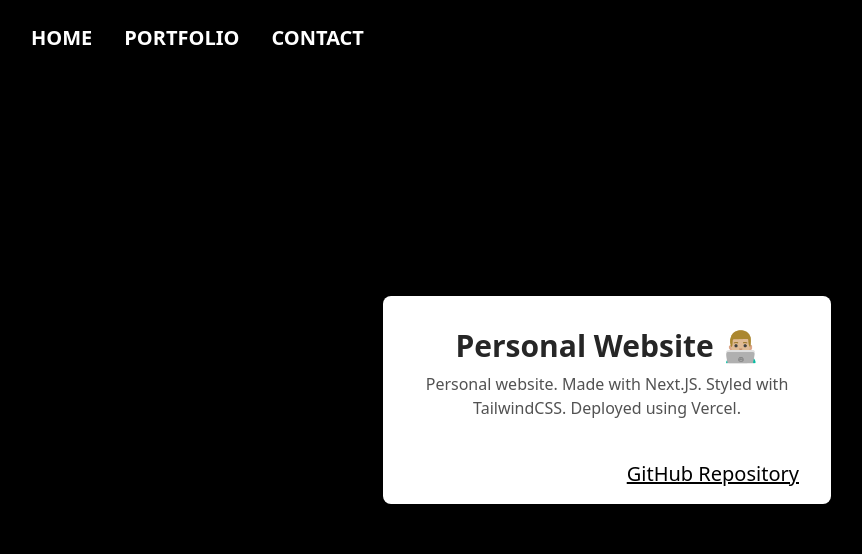
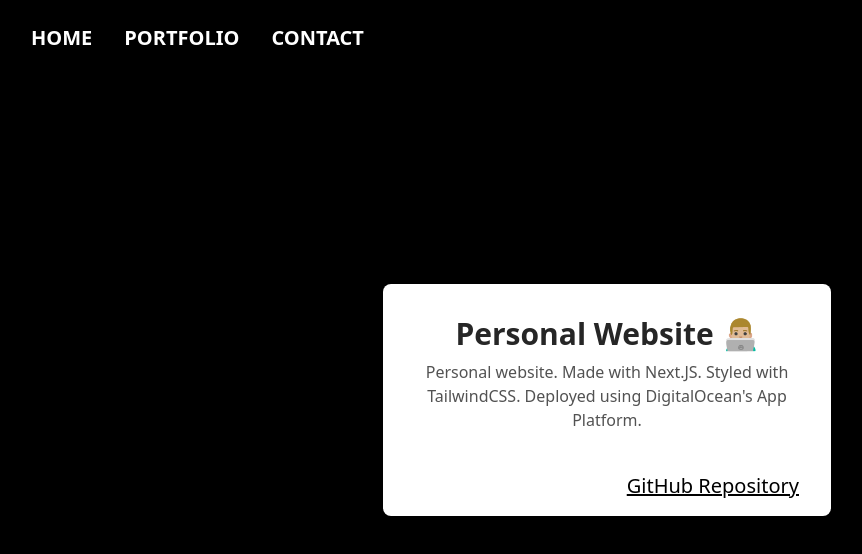
Before and after one commit to Neddoo/neddo.dev, a Next.js app: page /portfolio in a window 1280 px wide. Shown: the top 554 px of the page, without its empty margins (33-895 px from the left). Built offline with nearby package versions, Linux system fonts and the light colour scheme.

Commit message:
Update portfolio.tsx

```diff
--- a/pages/portfolio.tsx
+++ b/pages/portfolio.tsx
@@ -19,7 +19,7 @@ export default function Home() {
           </div>
           <div>
             <h2 className="text-gray-800 text-3xl font-semibold">Personal Website 👨🏼‍💻</h2>
-            <p className="mt-2 text-gray-600">Personal website. Made with Next.JS. Styled with TailwindCSS. Deployed using Vercel. <br></br><br></br></p>
+            <p className="mt-2 text-gray-600">Personal website. Made with Next.JS. Styled with TailwindCSS. Deployed using DigitalOcean's App Platform. <br></br><br></br></p>
           </div>
           <div className="flex justify-end mt-4">
             <a target="_blank" href="https://github.com/Neddoo/neddo.dev" className="text-xl font-medium underline text-black">GitHub Repository</a>
```
